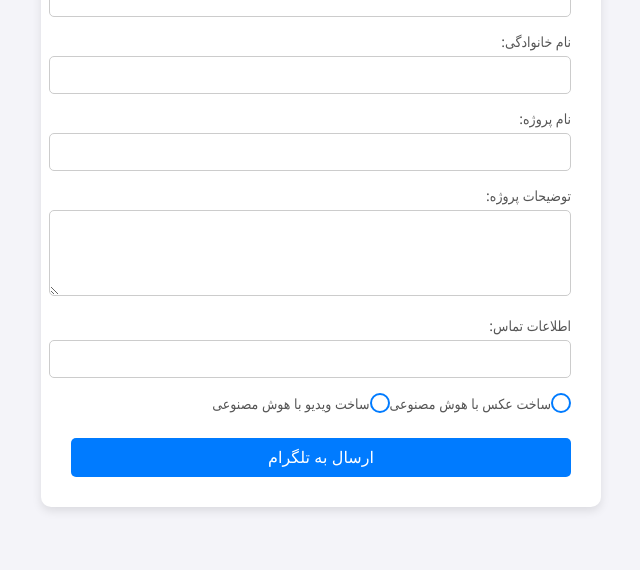
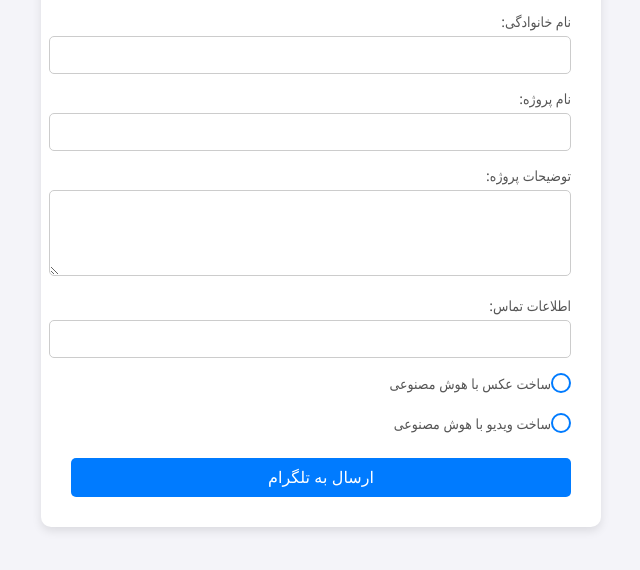
Before and after one commit to FARZIN-FARAZMAND/faraztechnoir, a plain HTML site: page index.html in a window 1280 px wide. Shown: the part 226-796 px from the top of the page, without its empty margins (319-959 px from the left). Drawn offline with Linux system fonts and the light colour scheme.

Commit message:
Update index.html

```diff
--- a/index.html
+++ b/index.html
@@ -83,22 +83,18 @@
         /* طراحی حرفه‌ای برای بخش رادیویی */
         .radio-group {
             display: flex;
-            align-items: center;
+            flex-direction: column; /* قرار دادن گزینه‌ها در ستون */
+            gap: 15px; /* فاصله بین گزینه‌ها */
             margin-bottom: 20px;
         }
 
         .radio-group label {
             display: flex;
             align-items: center;
-            margin-left: 20px;
             font-size: 14px;
             color: #555555;
             cursor: pointer;
             position: relative;
-        }
-
-        .radio-group label:first-child {
-            margin-left: 0;
         }
 
         /* حذف ظاهر پیش‌فرض رادیو */
```
